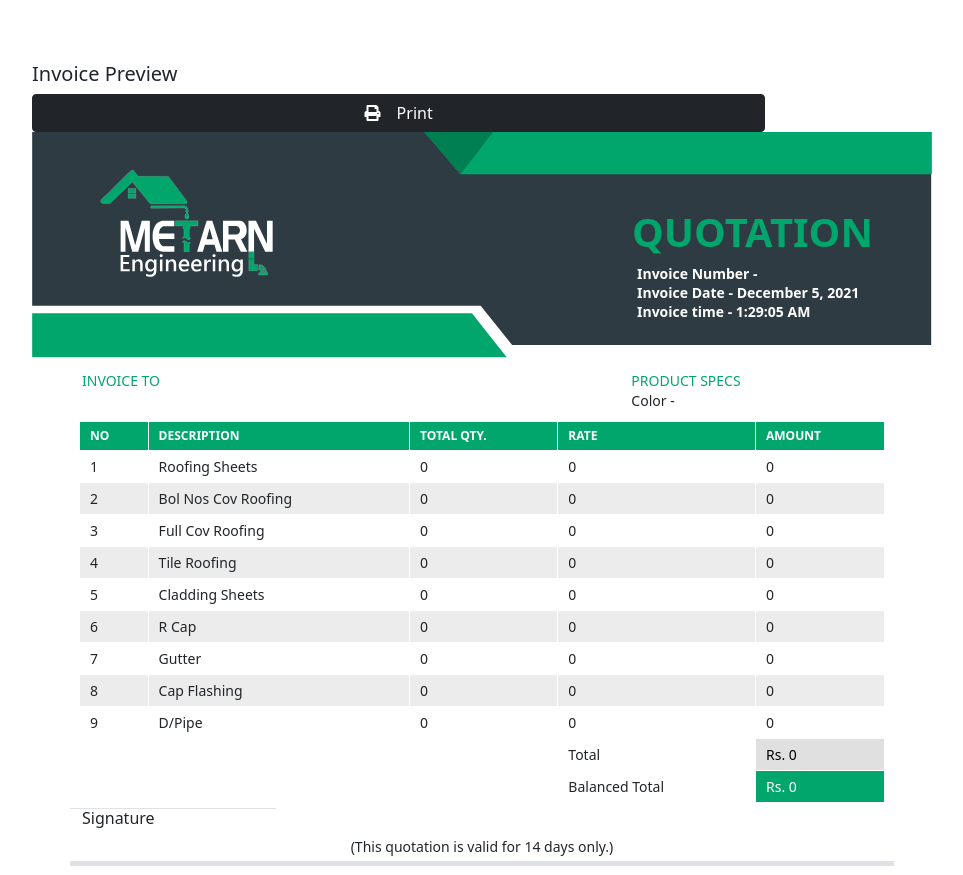
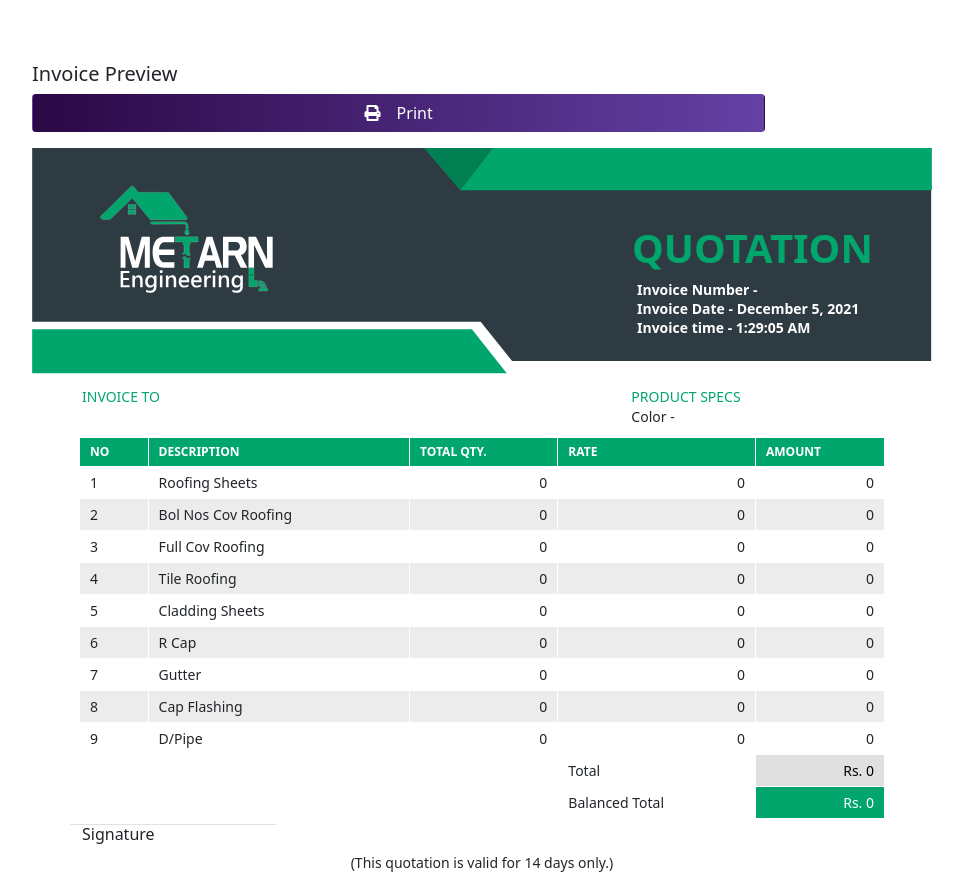
Before and after one commit to dinethpiyumantha/metarn_engineering_invoice_system, a React (Create React App) app: page / in a window 1280 px wide. Shown: the part 1478-2353 px from the top of the page, without its empty margins (28-991 px from the left). Built offline with nearby package versions, Linux system fonts and the light colour scheme; some icons are missing.

Commit message:
finished

```diff
--- a/src/views/Container.js
+++ b/src/views/Container.js
@@ -277,7 +277,7 @@ class Container extends React.Component {
                     {/* Buttons */}
                     <div className="border-top mt-4 gap-3 d-grid ">
                         <button type="button" className="btn btn-dark">Export</button>
-                        <button type="button" className="btn btn-dark">Print</button>
+                        <button type="button" className="btn btn-dark" style={{display: 'none'}}>Print</button>
                     </div>
                 </div>
             </div>
--- a/src/views/PDFBuilder/PDFBuilder.js
+++ b/src/views/PDFBuilder/PDFBuilder.js
@@ -56,7 +56,7 @@ import { PDFContent } from './PDFContent';
 
     // Good
     return (
-      <button type="button" className="w-100 btn btn-dark">
+      <button type="button" className="w-100 btn btn-gradiant-yellow text-white">
         <i className="fa fa-print me-3" />
         Print
       </button>
@@ -75,7 +75,7 @@ import { PDFContent } from './PDFContent';
         trigger={reactToPrintTrigger}
       />
       {loading && <p className="indicator">Opening printer preferences...</p>}
-      <div>
+      <div className="my-3">
         <PDFContent ref={componentRef} text={text}
         state={state} />
       </div>
--- a/src/views/PDFBuilder/PDFContent.js
+++ b/src/views/PDFBuilder/PDFContent.js
@@ -82,9 +82,9 @@ export class PDFContent extends React.PureComponent {
                     <tr className="tr-striped">
                       <td key={i} className="invoice-table-data invoice-table">{i+1}</td>
                       <td key={i} className="invoice-table-data invoice-table">{item.name} { item.addVal && '(' + item.addVal + ')' }</td>
-                      <td key={i} className="invoice-table-data invoice-table">{item.qty}</td>
-                      <td key={i} className="invoice-table-data invoice-table">{item.rate}</td>
-                      <td key={i} className="invoice-table-data invoice-table">{item.amount}</td>
+                      <td key={i} className="invoice-table-data invoice-table text-end">{item.qty}</td>
+                      <td key={i} className="invoice-table-data invoice-table text-end">{item.rate}</td>
+                      <td key={i} className="invoice-table-data invoice-table text-end">{item.amount}</td>
                     </tr>
                     )
                   })
@@ -104,17 +104,17 @@ export class PDFContent extends React.PureComponent {
                   <tr>
                     <td className="invoice-table-data invoice-table" colSpan="3"></td>
                     <td className="invoice-table-data invoice-table">Total</td>
-                    <td className="invoice-table-data last-td invoice-table">Rs. {total}</td>
+                    <td className="invoice-table-data last-td invoice-table text-end">Rs. {total}</td>
                   </tr>
                   { (docType === 'invoice') && <tr>
                     <td className="invoice-table-data invoice-table" colSpan="3"></td>
                     <td className="invoice-table-data invoice-table">Advance Pay</td>
-                    <td className="invoice-table-data last-td invoice-table">Rs. {advancePayment}</td>
+                    <td className="invoice-table-data last-td invoice-table text-end">Rs. {advancePayment}</td>
                   </tr> }
                   <tr>
                     <td className="invoice-table-data invoice-table" colSpan="3"></td>
                     <td className="invoice-table-data invoice-table">Balanced Total</td>
-                    <td className="invoice-table-data last-td invoice-table" style={{background: pdfTheme.primary, color: '#fff'}}>Rs. {total-parseFloat(advancePayment)}</td>
+                    <td className="invoice-table-data last-td invoice-table text-end" style={{background: pdfTheme.primary, color: '#fff'}}>Rs. {total-parseFloat(advancePayment)}</td>
                   </tr>
                 </tbody>
               </table>
```
